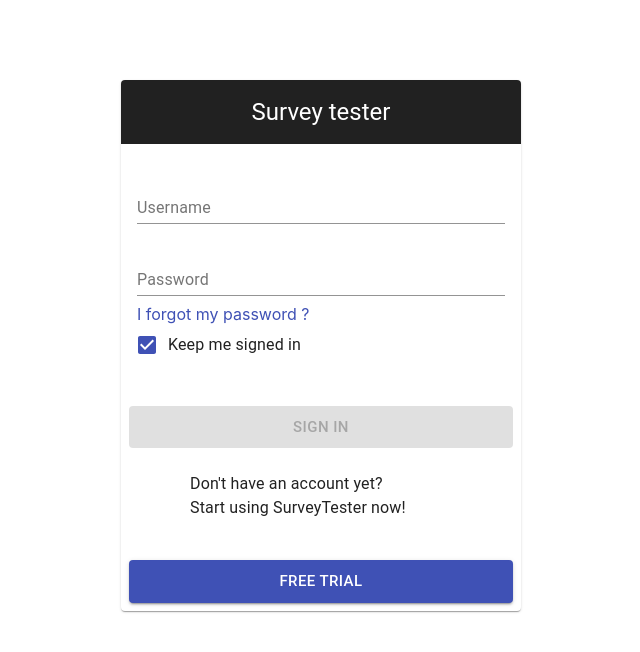
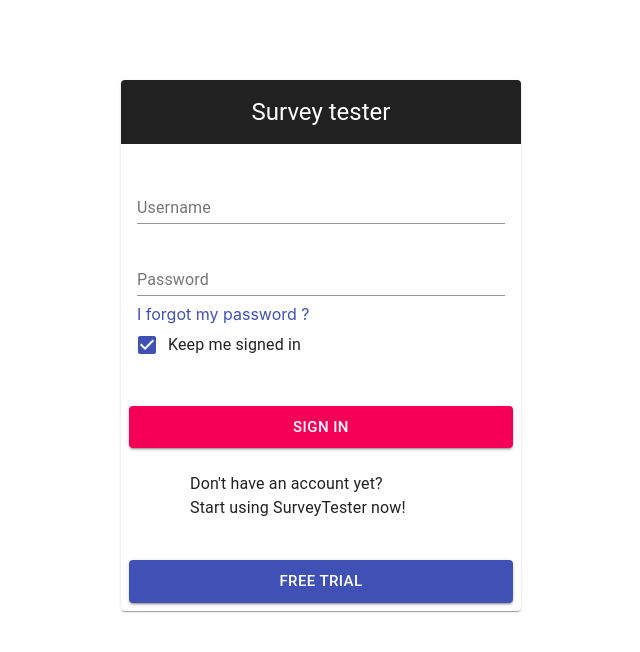
Before and after one commit to tarunsengar1987/surveytester, a React (Create React App) app: page / in a window 1280 px wide. Shown: the top 652 px of the page, without its empty margins (319-959 px from the left). Built offline with nearby package versions, Linux system fonts and the light colour scheme.

Commit message:
API implemented in login

```diff
--- a/src/Dashboard/Dashboard.tsx
+++ b/src/Dashboard/Dashboard.tsx
@@ -111,6 +111,8 @@
   })
 );
 const Dashboard = () => {
+  const userData = JSON.parse(localStorage.getItem("userData") || "")
+  console.log(userData)
   const classes = useStyles();
   const [open, setOpen] = useState(false);
   const renderTree = (nodes: RenderTree) => (
@@ -170,7 +172,7 @@
         </Toolbar>
       </AppBar>
       <main className={classes.content}>
-        <Typography variant="h2">{header.name}</Typography>
+        <Typography variant="h4">{header.name}</Typography>
       </main>
     </div>
   );
--- a/src/Login/login.tsx
+++ b/src/Login/login.tsx
@@ -14,7 +14,7 @@
 import MenuItem from '@material-ui/core/MenuItem'
 import { Dialog, DialogActions, DialogContent, DialogContentText, DialogTitle, Link } from '@material-ui/core';
 
-
+import axios from "axios"
 
 
 const useStyles = makeStyles((theme: Theme) =>
@@ -44,13 +44,13 @@
 
 type State = {
   username: string
-  password:  string
+  password: string
   isButtonDisabled: boolean
   helperText: string
   isError: boolean
 };
 
-const initialState:State = {
+const initialState: State = {
   username: '',
   password: '',
   isButtonDisabled: true,
@@ -103,6 +103,8 @@
 }
 
 const Login: React.FC = () => {
+  const [userName, setUserName] = useState("")
+  const [password, setPassword] = useState("")
   const [open, setOpen] = useState(false);
   const [popupVisible, setPopupVisible] = useState<boolean>(false)
   const history = useHistory();
@@ -131,28 +133,26 @@
 
 
 
-  const handleLogin = () => {
-
-    if (state.username === 'abc@email.com' && state.password === 'password') {
-       dispatch({
-        type: 'loginSuccess',
-        payload: 'Login Successfully'
-
-      });
-      history.push('/dashboard');
+  const handleLogin = async () => {
+    console.log(userName)
+    console.log(password)
+    const credentials = {
+      Email: userName,
+      Password: password
+    }
+    const { data } = await axios.post("https://test.surveytester.com/API/V2/authentication.ashx?method=login", credentials)
+    console.log(data)
+    if (data.Token) {
+      localStorage.setItem("userData",JSON.stringify(data))
+       history.push("/dashboard")
 
     } else {
-        dispatch({
-            type: 'loginFailed',
-            payload: 'Incorrect username or password'
-          });
+      alert("Email or Password incorrect.")
     }
   };
 
 
-  const handleChange = (event: { target: { checked: boolean | ((prevState: boolean) => boolean); }; }) => {
-    setChecked(event.target.checked);
-  };
+
 
   const handleKeyPress = (event: React.KeyboardEvent) => {
     if (event.keyCode === 13 || event.which === 13) {
@@ -167,18 +167,12 @@
   };
   const handleUsernameChange: React.ChangeEventHandler<HTMLInputElement> =
     (event) => {
-      dispatch({
-        type: 'setUsername',
-        payload: event.target.value
-      });
+      setUserName(event.target.value)
     };
 
   const handlePasswordChange: React.ChangeEventHandler<HTMLInputElement> =
     (event) => {
-      dispatch({
-        type: 'setPassword',
-        payload: event.target.value
-      });
+      setPassword(event.target.value)
     }
   return (
     <form className={classes.container} noValidate autoComplete="off">
@@ -195,7 +189,7 @@
               placeholder="Username"
               margin="normal"
               onChange={handleUsernameChange}
-              onKeyPress={handleKeyPress}
+              value={userName}
             />
             <TextField
               error={state.isError}
@@ -207,12 +201,12 @@
               margin="normal"
               helperText={state.helperText}
               onChange={handlePasswordChange}
-              onKeyPress={handleKeyPress}
+              value={password}
             />
           </div>
           {/* <Button onClick={() => confirmDialog('Please enter your email address. We will send you a link with instructions to reset your password.',handleSubmit)}>I forgot my password</Button> */}
           <div>
-            <Link  className="cursor-pointer" onClick={handleClickOpen}>I forgot my password ?</Link>
+            <Link className="cursor-pointer" onClick={handleClickOpen}>I forgot my password ?</Link>
             <Dialog
               open={open}
               onClose={handleClose}
@@ -261,7 +255,7 @@
             color="secondary"
             className={classes.loginBtn}
             onClick={handleLogin}
-            disabled={state.isButtonDisabled}>
+          >
 
             Sign In
           </Button>
```
Lines whose indentation alone changed are shown as unchanged.
